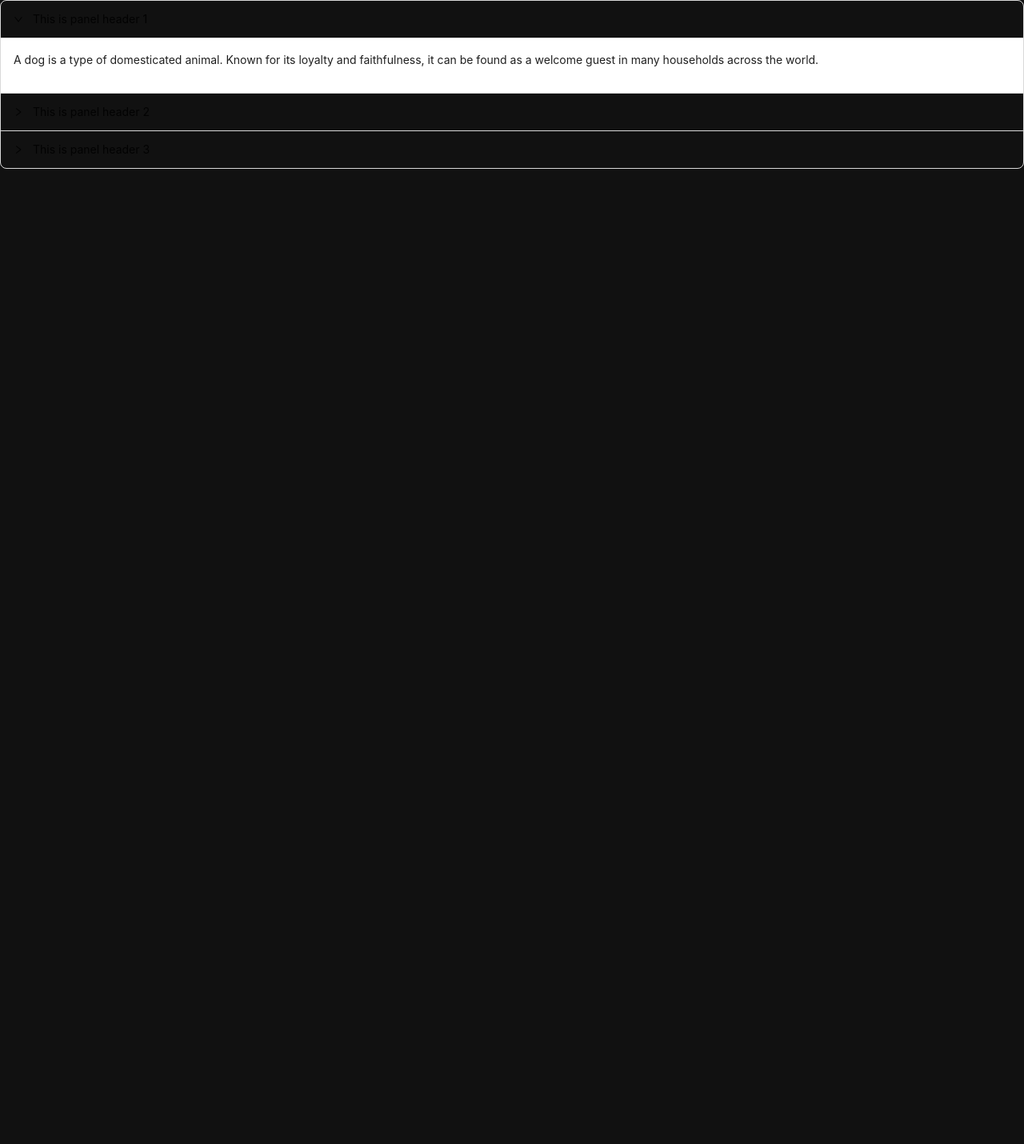
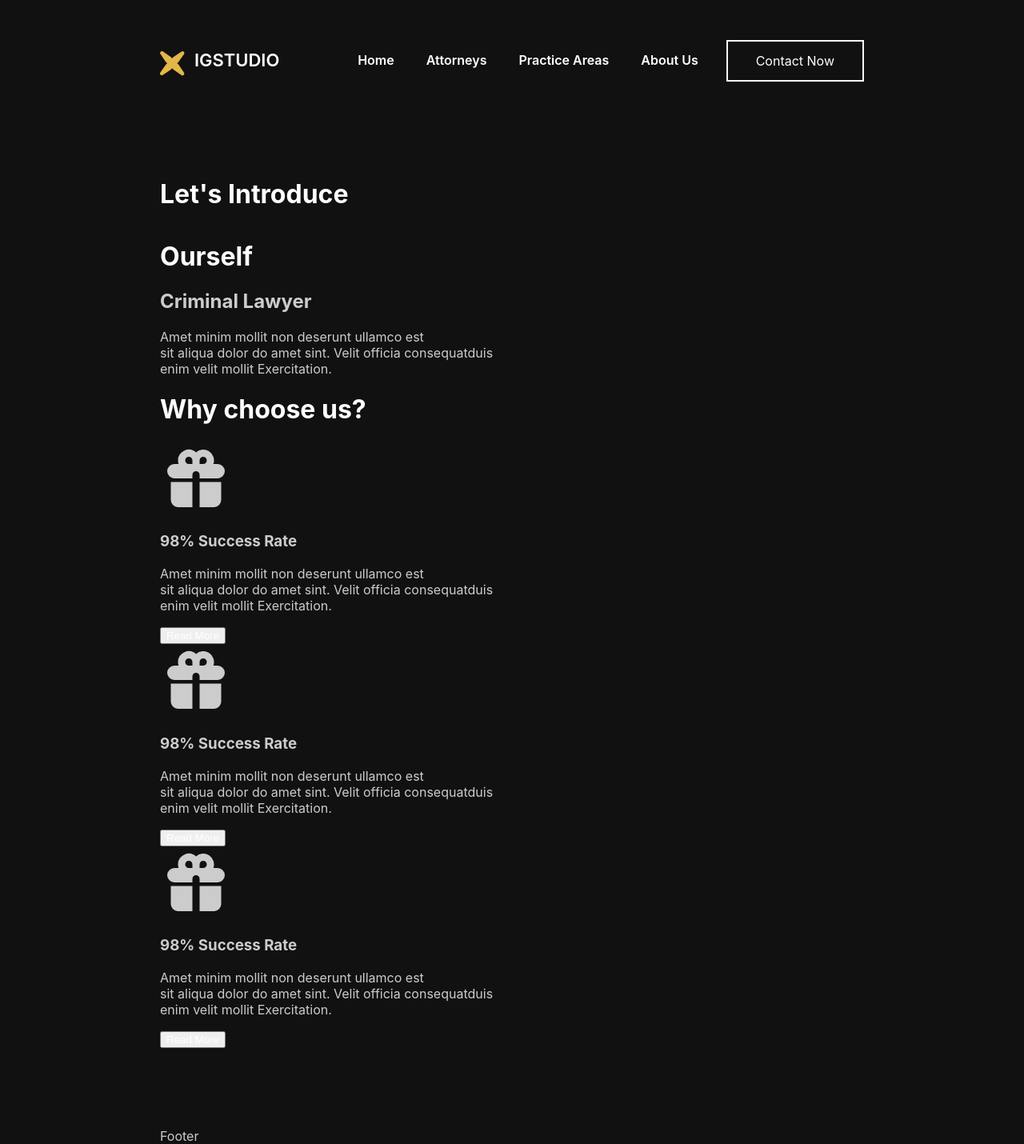
Before and after one commit to coding-francis/react-upskill, a React (Create React App) app: page /About in a window 1280 px wide. Shown: the whole page at 80% size. Before the commit the page ends 800 px from the top, so only its background shows below. Built offline with nearby package versions, Linux system fonts and the light colour scheme.

Commit message:
About page

```diff
--- a/src/App.js
+++ b/src/App.js
@@ -1,5 +1,4 @@
 import { BrowserRouter,Routes, Route} from "react-router-dom";
-import 'antd/dist/reset.css';
 import Home from "./components/home";
 import Attorneys from "./components/attorney";
 import About from "./components/about";
--- /dev/null
+++ b/src/components/about/about-us.js
@@ -0,0 +1,64 @@
+import React from "react";
+import "./styles.css"
+import { HiGift } from "react-icons/hi";
+import { Link } from "react-router-dom";
+
+const AboutUs =()=>{
+    return(
+        <div className="about-container">
+              <div className="intro-container">
+                   <div className="intro">
+                    <h1>Let&apos;s Introduce <br/> <br/> Ourself</h1>
+                   </div>
+                   <div className="criminal">
+                    <h2>Criminal Lawyer <br/></h2>
+                    <p> Amet minim mollit non deserunt ullamco est <br/>
+                        sit aliqua dolor do amet sint. Velit officia consequatduis <br/>
+                        enim velit mollit Exercitation.</p>
+                   </div>
+
+              </div>
+
+              <div className="cards-container">
+                         <div className="text">
+                                <h1>Why choose us? </h1>
+                         </div>
+                         <div className="mini-cards">
+                               <div className="first-card">
+                                   <HiGift size={90}/>
+                                   <h3>98% Success Rate</h3>
+                                   <p> Amet minim mollit non deserunt ullamco est <br/>
+                                       sit aliqua dolor do amet sint. Velit officia consequatduis <br/>
+                                       enim velit mollit Exercitation.</p>
+
+                                    <button><Link className="read-link">Read More</Link></button>
+
+                               </div>
+
+                               <div className="second-card">
+                                   <HiGift size={90}/>
+                                   <h3>98% Success Rate</h3>
+                                   <p> Amet minim mollit non deserunt ullamco est <br/>
+                                       sit aliqua dolor do amet sint. Velit officia consequatduis <br/>
+                                       enim velit mollit Exercitation.</p>
+                                       <button><Link className="read-link">Read More</Link></button>
+
+                               </div>
+
+                               <div className="third-card">
+                                   <HiGift size={90}/>
+                                   <h3>98% Success Rate</h3>
+                                   <p> Amet minim mollit non deserunt ullamco est <br/>
+                                       sit aliqua dolor do amet sint. Velit officia consequatduis <br/>
+                                       enim velit mollit Exercitation.</p>
+                                       <button><Link className="read-link">Read More</Link></button>
+
+                               </div>
+                         </div>
+                   </div>
+
+        </div>
+    )
+}
+
+export default AboutUs;
--- a/src/components/about/index.js
+++ b/src/components/about/index.js
@@ -1,33 +1,15 @@
 import React from "react";
-import { Collapse } from 'antd';
-
 import "./styles.css";
+import Layout from "../../layout";
+import AboutUs from "./about-us";
 
 const About =()=>{
-  const { Panel } = Collapse;
-  const text = `
-  A dog is a type of domesticated animal.
-  Known for its loyalty and faithfulness,
-  it can be found as a welcome guest in many households across the world.
-`;
+  return(
+    <Layout>
+        <AboutUs/>
+    </Layout>
+  )
 
-  const onChange = (key) => {
-    console.log(key);
-  };
-
-    return (
-          <Collapse defaultActiveKey={['1']} onChange={onChange}>
-      <Panel header="This is panel header 1" key="1">
-        <p>{text}</p>
-      </Panel>
-      <Panel header="This is panel header 2" key="2">
-        <p>{text}</p>
-      </Panel>
-      <Panel header="This is panel header 3" key="3">
-        <p>{text}</p>
-      </Panel>
-    </Collapse>
-    )
 }
 
 export default About;
--- a/src/layout/navbar.js
+++ b/src/layout/navbar.js
@@ -2,7 +2,7 @@ import React from "react";
 import { Link } from "react-router-dom";
 import "./styles.css";
 import Vector from "../assets/images/vector.png";
-import Igstudio from "../assets/images/ig-studio.png";
+// import Igstudio from "../assets/images/ig-studio.png";
 
 const Navbar = () => {
     return (
```
